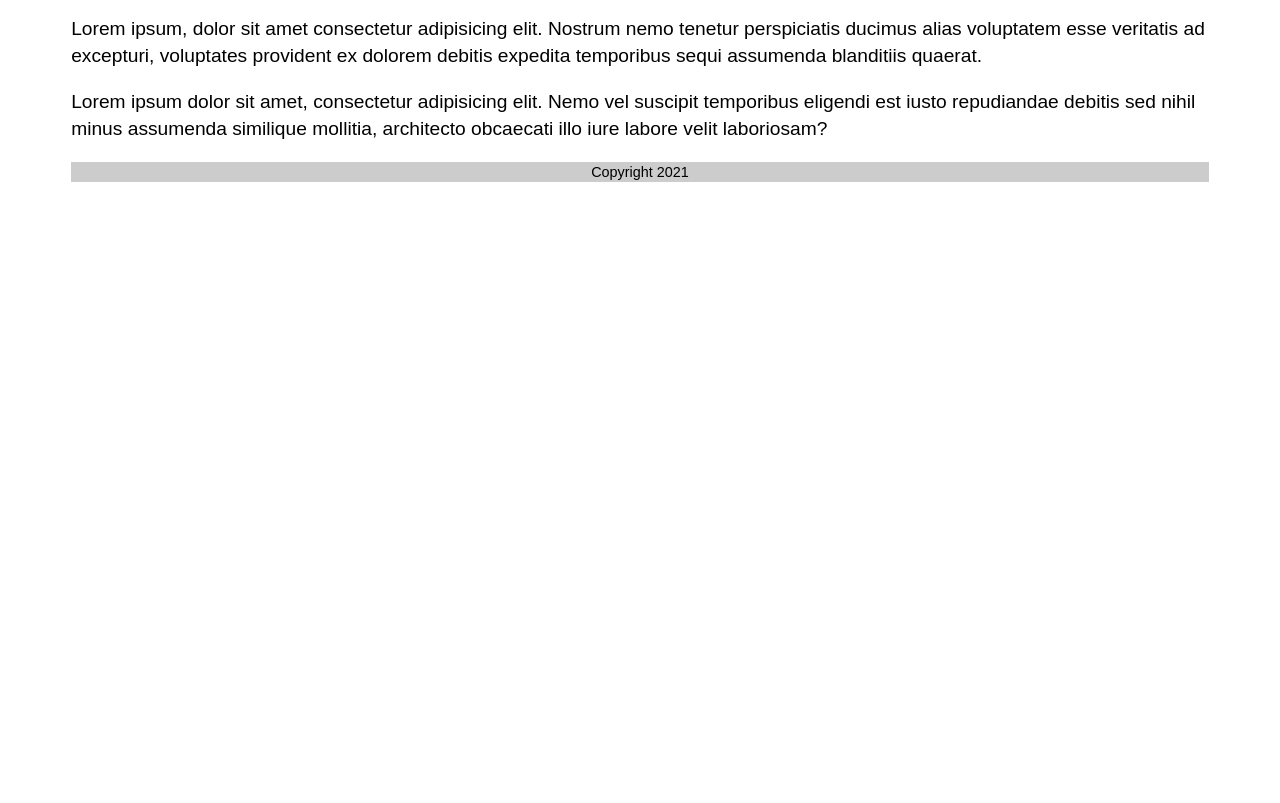
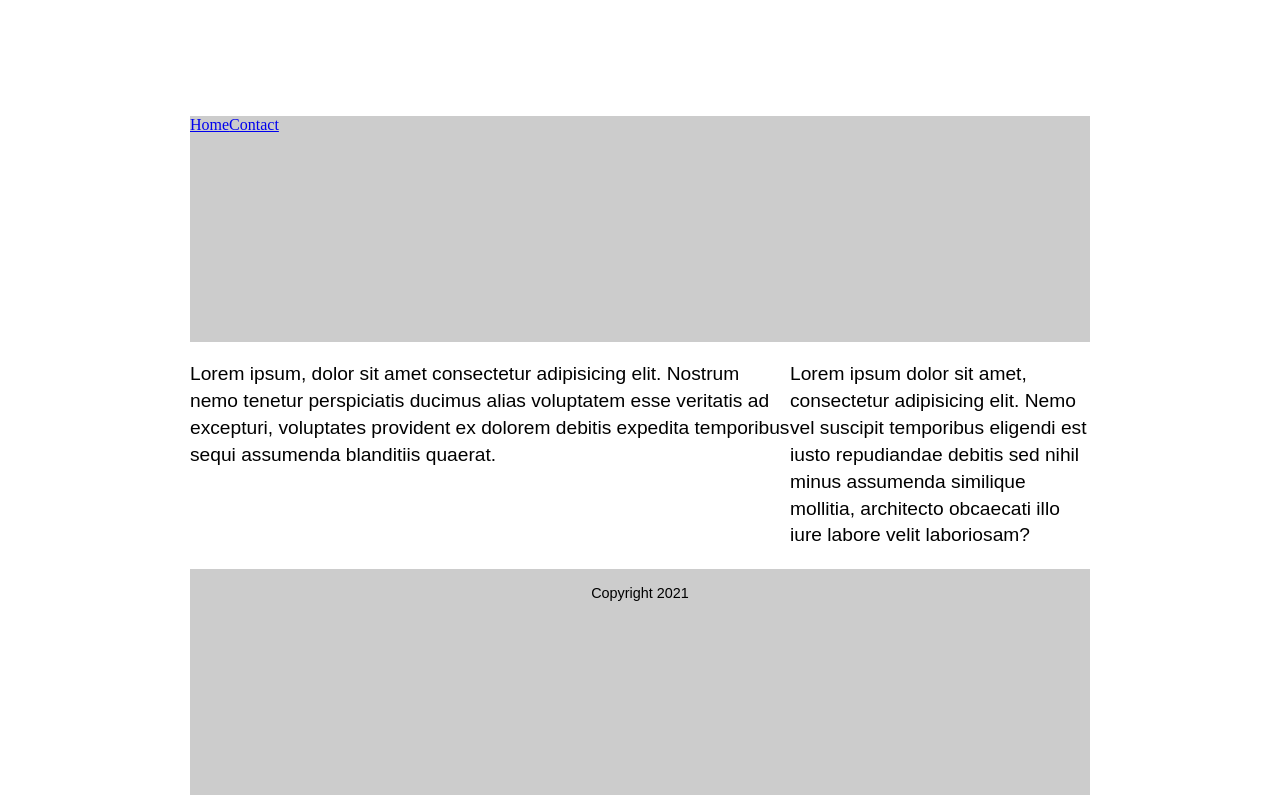
Before and after one commit to chan0490/chan0490.github.io, a plain HTML site: page media-grid/index.html in a window 1280 px wide. Shown: the part 119-922 px from the top of the page. Before the commit the page ends 800 px from the top, so only its background shows below. Drawn offline with Linux system fonts and the light colour scheme.

Commit message:
desktop and tablet styles

```diff
--- a/media-grid/css/styles.css
+++ b/media-grid/css/styles.css
@@ -19,3 +19,46 @@ footer p {
     font-size: 0.9rem;
     text-align: center;
 }
+/*Tablet Breakpoint*/
+@media (min-width: 700px) {
+   .grid {
+       width: 700px;
+       display: grid;
+       grid-template-columns: repeat(3, 1fr);
+       grid-template-rows: repeat(3, 1fr);
+       grid-template-areas:
+       "logo nav nav"
+       "main main side"
+       "footer footer footer"
+    }
+    .logo {
+        grid-area: logo;
+    }
+    nav {
+        grid-area: nav;
+    }
+    main {
+        grid-area: main;
+    }
+    .sidebar {
+        grid-area: side;
+    }
+    footer {
+        grid-area: footer;
+    }
+    nav {
+        flex-direction: row;
+    }
+}
+/*Desktop styles*/
+@media (min-width: 900px) {
+    .grid {
+        width: 900px;
+        grid-template-rows: repeat(4, 1fr);
+        grid-template-areas:
+        "logo logo logo"
+        "nav nav nav"
+        "main main side"
+        "footer footer footer"
+    }
+}
```
